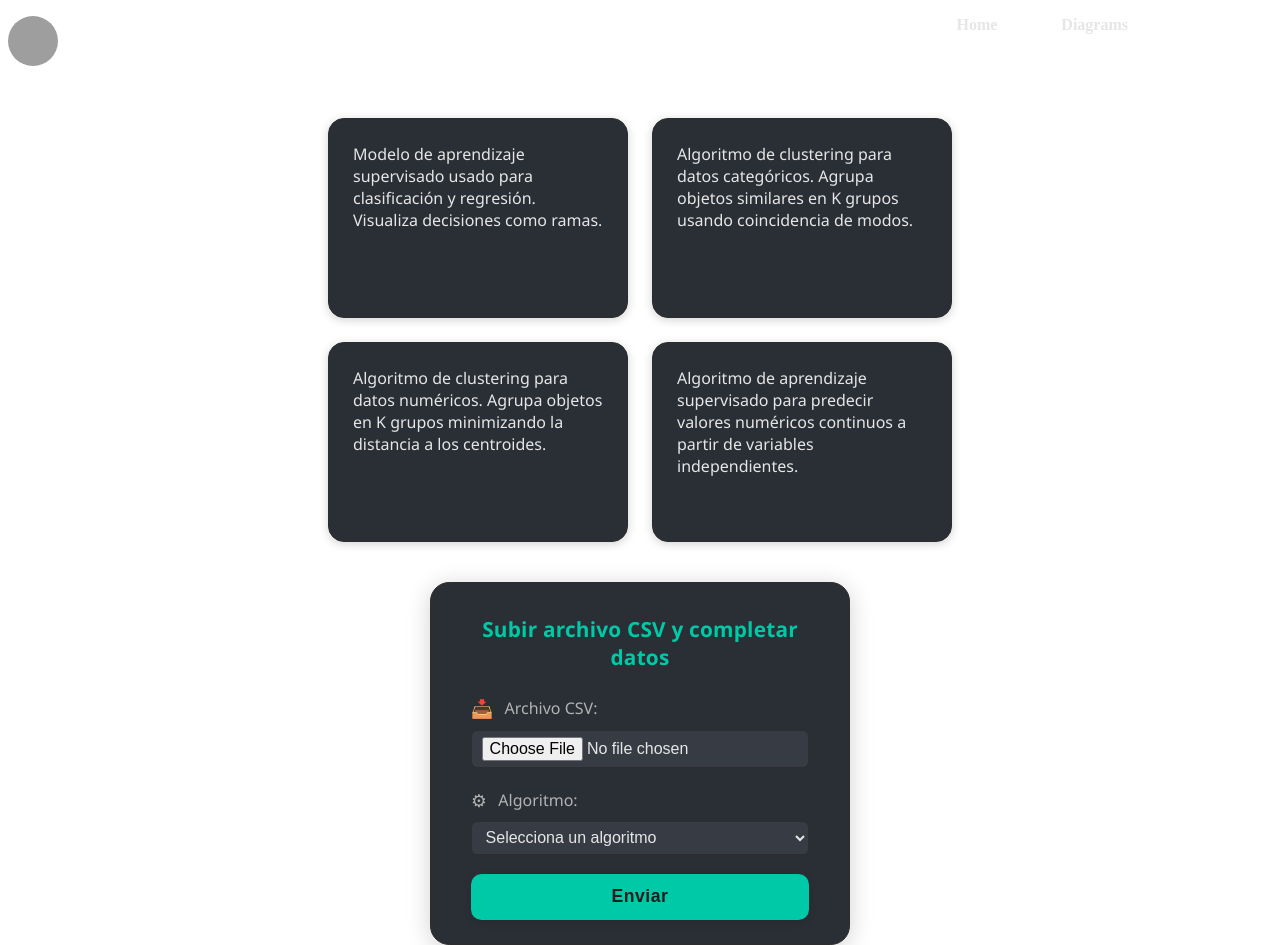
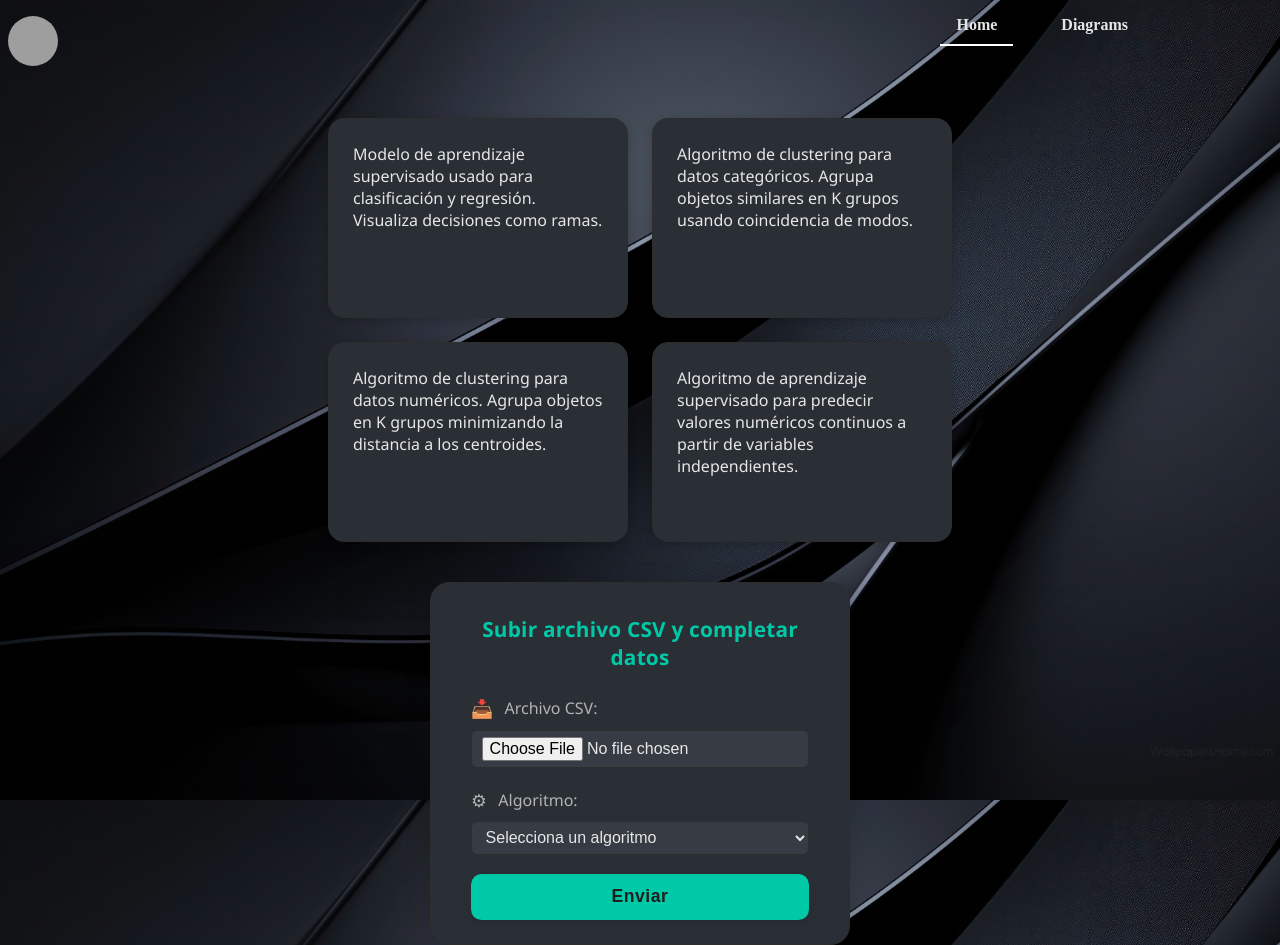
Before and after one commit to rc-0105/AlgApp, an Angular app: page / in a window 1280 px wide. Built offline with nearby package versions, Linux system fonts and the light colour scheme; grey boxes are pictures that could not be loaded.

Commit message:
commit imagenes

```diff
--- a/src/styles.css
+++ b/src/styles.css
@@ -24,7 +24,7 @@
 /* Typography */
 body{
     font-size: 16px;
-    background: url('/assets/background.jpg') no-repeat center center fixed;
+    background: url('assets/background.jpg') no-repeat center center fixed;
     background-size: cover;
     min-height: 100vh;
 }
```
Also changed, not shown: src/assets/background.jpg.
